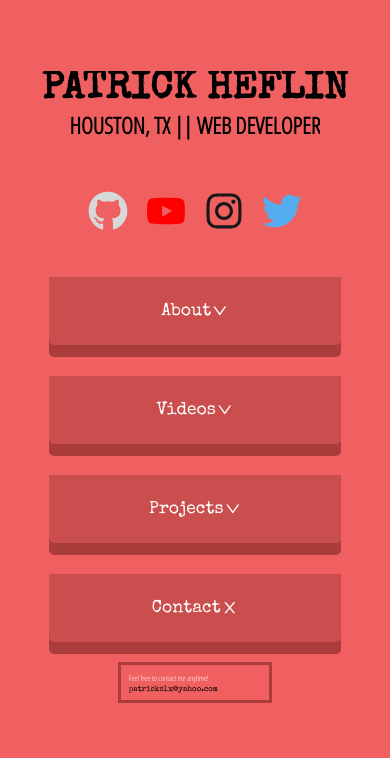
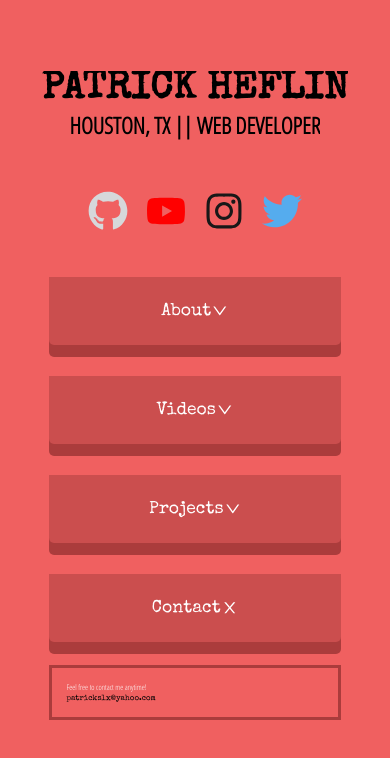
Before and after one commit to PFVNK/Final-Portfolio, a React (Create React App) app in the folder client/: page / in a window 390 px wide. Both pictures are taken after a click on the element "Contact". Shown: the top 758 px of the page. Built offline with nearby package versions, Linux system fonts and the light colour scheme.

Commit message:
add styling

```diff
--- a/client/src/App.css
+++ b/client/src/App.css
@@ -231,6 +231,7 @@
   color: white;
   font-family: 'Open Sans Condensed', sans-serif;
   font-size: 2vw;
+  margin-bottom: 2vh;
 }
 
 .contact-text {
@@ -261,9 +262,22 @@
     margin-top: 2%;
   }
 
+  .contact-container {
+    width: 60vw;
+  }
+
   .dropdown {
     margin-top: 5%;
     font-size: 3vw;
+  }
+
+  .videos-container {
+    width: 60vw;
+  }
+
+  .video .video-iframe {
+    height: 30vh;
+    width: 55vw;
   }
 
   .title-container {
@@ -289,6 +303,19 @@
     font-size: 3vw;
   }
 
+  .contact-container {
+    width: 65vw;
+  }
+
+  .videos-container {
+    width: 65vw;
+  }
+
+  .video .video-iframe {
+    height: 30vh;
+    width: 55vw;
+  }
+
   .title-container {
     height: 28vh;
     font-size: 4.5vw;
@@ -309,6 +336,19 @@
     width: 75vw;
   }
 
+  .videos-container {
+    width: 75vw;
+  }
+
+  .contact-container {
+    width: 75vw;
+  }
+
+  .video .video-iframe {
+    height: 30vh;
+    width: 70vw;
+  }
+
   .dropdown {
     font-size: 4.5vw;
   }
```
